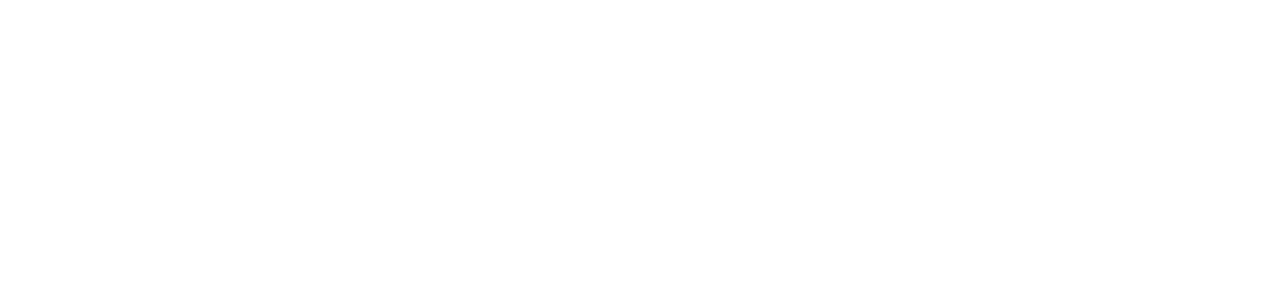
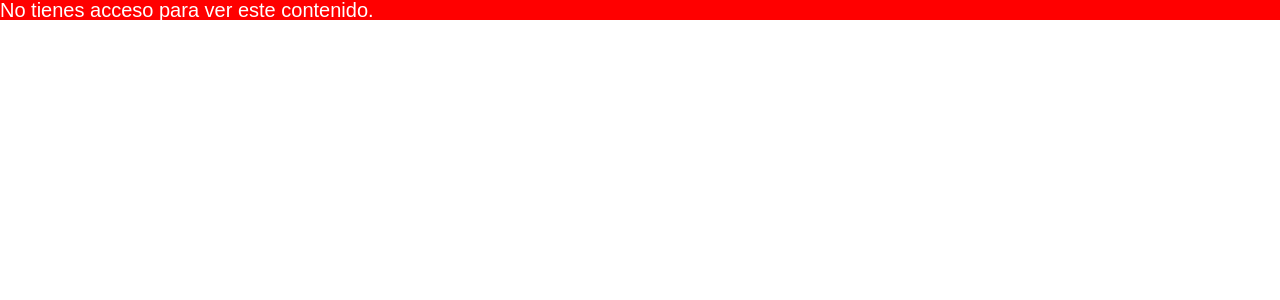
Before and after one commit to Davimusic/planFelipeMusicalWeb, a Next.js app: page /first in a window 1280 px wide. Shown: the top 300 px of the page. Built offline with nearby package versions, Linux system fonts and the light colour scheme.

Commit message:
otra vez como estaba

```diff
--- a/src/pages/first.js
+++ b/src/pages/first.js
@@ -9,7 +9,7 @@
 import { useRouter } from 'next/router';
 
 const WordViewer = () => {
-    return 'hola mundo'
+
     const router = useRouter();
     const [hasAccess, setHasAccess] = useState(false);
 
```
